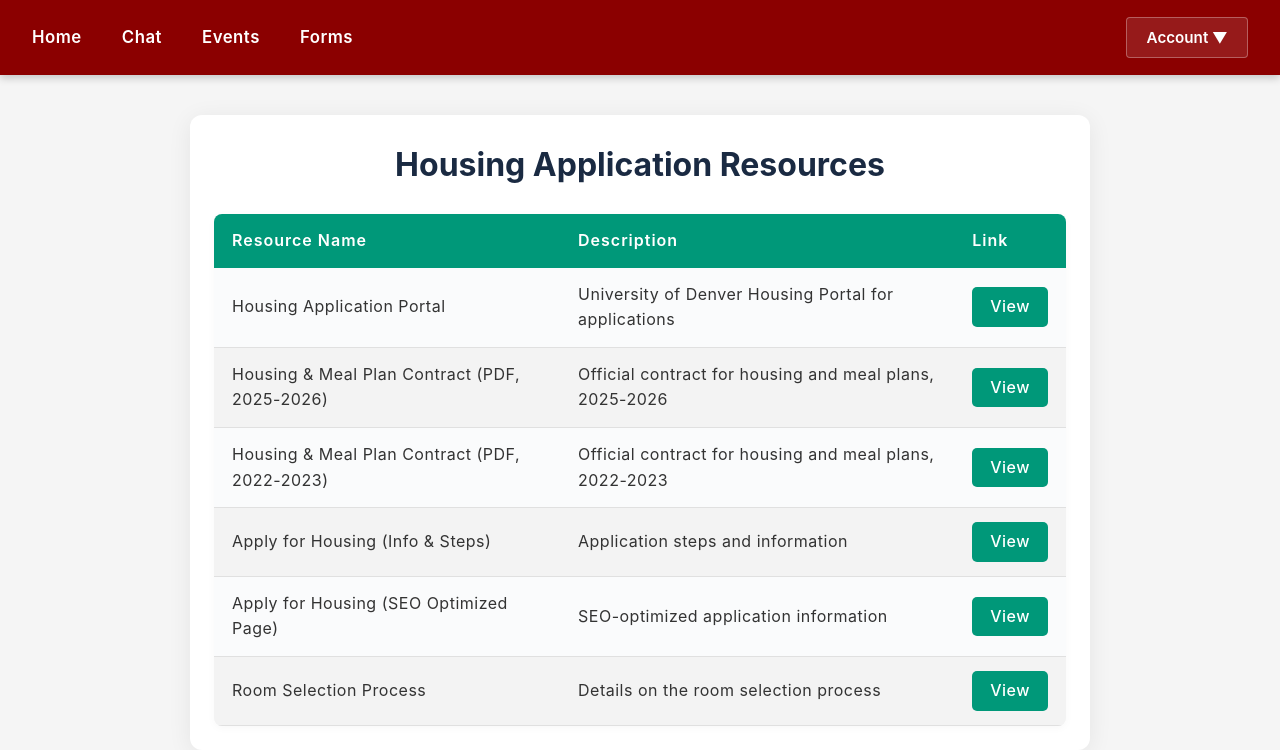
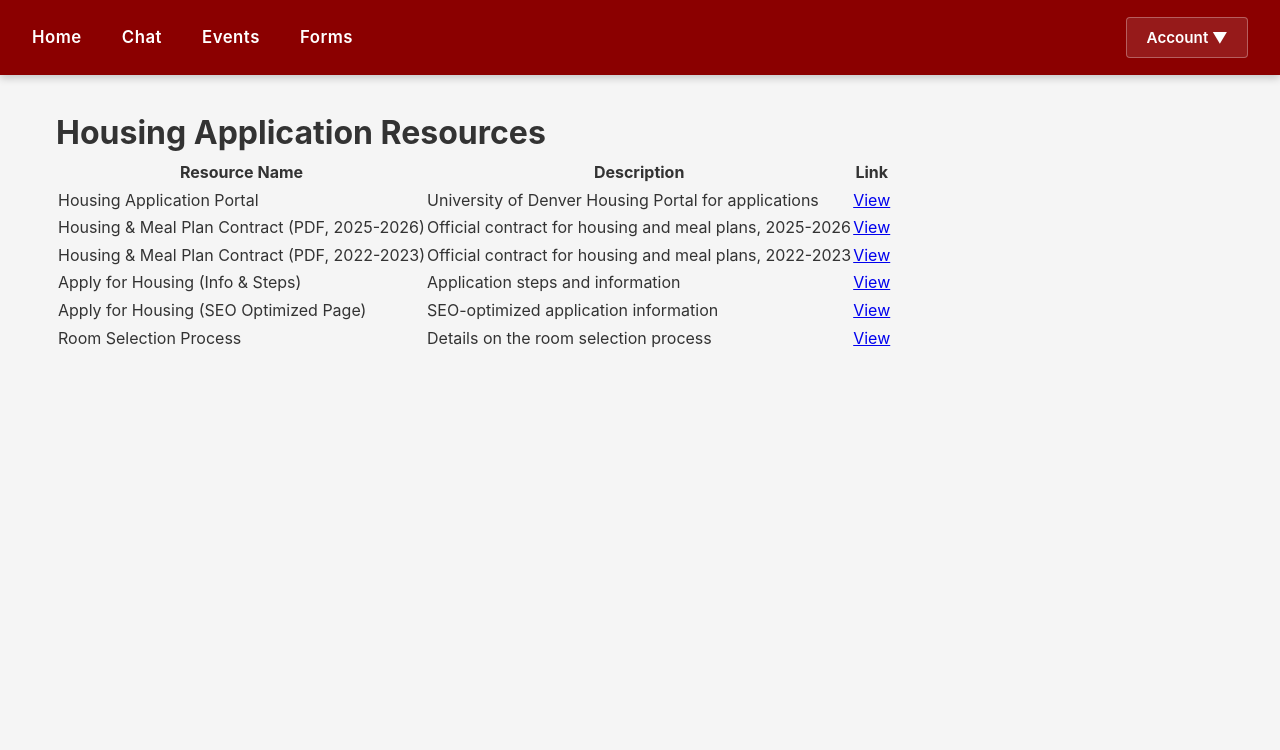
Before and after one commit to EnderPey/DUHackathon, a React (Create React App) app in the folder chat-frontend/: page /forms in a window 1280 px wide. Shown: the top 750 px of the page. Built offline with nearby package versions, Linux system fonts and the light colour scheme; no server answers.

Commit message:
canvas pal suxz lmao

```diff
--- a/chat-frontend/src/styles/Forms.module.css
+++ b/chat-frontend/src/styles/Forms.module.css
@@ -1,81 +1,297 @@
-.formsContainer {
-  max-width: 900px;
-  margin: 40px auto;
-  padding: 24px;
-  background: #fff;
-  border-radius: 12px;
-  box-shadow: 0 4px 24px rgba(0,0,0,0.07);
+.eventsPage {
+  display: flex;
+  flex-direction: column;
+  min-height: 100vh;
 }
 
-.formsTitle {
-  font-size: 2rem;
-  font-weight: 700;
-  margin-bottom: 24px;
-  color: #1a2a42;
+.mainContent {
+  flex: 1;
+  width: 100%;
+  padding: 0 2rem;
+}
+
+.contentWrapper {
+  display: grid;
+  grid-template-columns: 2fr 1fr;
+  gap: 2rem;
+  padding: 2rem 0;
+}
+
+.pageHeader {
+  text-align: center;
+  margin-bottom: 2rem;
+}
+
+.pageTitle {
+  color: #9D2235;
+  font-size: 2.5rem;
+}
+
+.addEventSection {
+  margin-bottom: 2rem;
+}
+
+.addEventButton {
+  background-color: #9D2235;
+  color: white;
+  padding: 0.6rem 1.2rem;
+  border: none;
+  border-radius: 5px;
+  cursor: pointer;
+  font-size: 1rem;
+  transition: background-color 0.3s;
+}
+
+.addEventButton.open {
+  background-color: #b53045;
+}
+
+.eventForm {
+  display: flex;
+  flex-direction: column;
+  gap: 1rem;
+  background: white;
+  padding: 2rem;
+  border-radius: 10px;
+  box-shadow: 0 2px 5px rgba(0,0,0,0.1);
+  margin-bottom: 2rem;
+}
+
+.eventForm input,
+.eventForm textarea {
+  padding: 0.8rem;
+  border: 1px solid #9D2235;
+  border-radius: 5px;
+  font-size: 1rem;
+  color: #9D2235;
+}
+
+.submitButton {
+  background-color: #9D2235;
+  color: white;
+  padding: 0.6rem 1.2rem;
+  border: none;
+  border-radius: 5px;
+  cursor: pointer;
+  font-size: 1rem;
+  align-self: flex-start;
+}
+
+.eventsList {
+  display: flex;
+  flex-direction: column;
+  gap: 1.5rem;
+}
+
+.eventCard {
+  background: white;
+  padding: 1.5rem;
+  border-radius: 10px;
+  box-shadow: 0 2px 5px rgba(0,0,0,0.1);
+}
+
+.eventDetails {
+  margin-bottom: 1rem;
+}
+
+.eventName {
+  font-size: 1.5rem;
+  color: #9D2235;
+  margin: 0;
+}
+
+.eventMeta {
+  display: flex;
+  gap: 1rem;
+  color: #9D2235;
+  margin: 0.5rem 0;
+}
+
+.eventDate,
+.eventLocation {
+  font-size: 0.9rem;
+}
+
+.eventDescription {
+  margin-top: 0.5rem;
+  font-size: 1rem;
+  color: #9D2235;
+}
+
+.eventActions {
+  margin-top: 1rem;
+}
+
+.signUpButton {
+  background-color: #9D2235;
+  color: white;
+  padding: 0.5rem 1rem;
+  border: none;
+  border-radius: 5px;
+  cursor: pointer;
+}
+
+.signedUpButton {
+  background-color: #b53045;
+  cursor: not-allowed;
+  padding: 0.5rem 1rem;
+  border: none;
+  border-radius: 5px;
+  color: white;
+}
+
+.signUpForm {
+  display: flex;
+  flex-direction: column;
+  gap: 0.75rem;
+  margin-top: 1rem;
+  background: #f9f9f9;
+  padding: 1rem;
+  border-radius: 8px;
+}
+
+.submitFormButton {
+  background-color: #9D2235;
+  color: white;
+  padding: 0.6rem 1.2rem;
+  border: none;
+  border-radius: 5px;
+  cursor: pointer;
+  font-size: 1rem;
+  align-self: flex-start;
+}
+
+.registeredEvents {
+  background: white;
+  padding: 2rem;
+  border-radius: 10px;
+  box-shadow: 0 2px 5px rgba(0,0,0,0.1);
+  height: fit-content;
+}
+
+.sidebarTitle {
+  font-size: 1.5rem;
+  color: #9D2235;
+  margin-bottom: 1rem;
+}
+
+.noEvents {
+  font-style: italic;
+  color: #b53045;
+}
+
+.registrationsList {
+  list-style: none;
+  padding: 0;
+  margin-top: 1rem;
+}
+
+.registrationItem {
+  padding: 1rem 0;
+  border-bottom: 1px solid #eee;
+}
+
+.registrationTitle {
+  font-size: 1.1rem;
+  margin: 0;
+  color: #9D2235;
+}
+
+.registrationDate {
+  font-size: 0.9rem;
+  color: #b53045;
+}
+
+@media (max-width: 768px) {
+  .contentWrapper {
+    grid-template-columns: 1fr;
+  }
+}
+
+.errorBanner {
+  background: #f8d7da;
+  color: #9D2235;
+  padding: 1rem;
+  margin: 1rem;
+  border-radius: 4px;
   text-align: center;
 }
 
-.formsTable {
-  width: 100%;
-  border-collapse: collapse;
-  font-size: 1rem;
-  background: #fafbfc;
-  border-radius: 8px;
-  overflow: hidden;
-  box-shadow: 0 2px 8px rgba(0,0,0,0.03);
+.loadingMessage {
+  text-align: center;
+  padding: 2rem;
+  color: #9D2235;
 }
 
-.formsTable thead tr {
-  background-color: #009879;
-  color: #ffffff;
-  text-align: left;
+.participantsSection {
+  margin-top: 1rem;
+  padding-top: 1rem;
+  border-top: 1px solid #eee;
 }
 
-.formsTable th, .formsTable td {
-  padding: 14px 18px;
-  letter-spacing: 0.5px;
+.participantsHeader {
+  display: flex;
+  justify-content: space-between;
+  margin-bottom: 0.5rem;
+  color: #9D2235;
 }
 
-.formsTable th {
-  font-weight: 600;
-  letter-spacing: 1px;
+.participantsGrid {
+  display: flex;
+  flex-wrap: wrap;
+  gap: 0.5rem;
 }
 
-.formsTable tbody tr {
-  border-bottom: 1px solid #e0e0e0;
-  transition: background 0.18s;
+.participantBadge {
+  background: #f0f2f5;
+  padding: 0.3rem 0.8rem;
+  border-radius: 15px;
+  font-size: 0.9rem;
+  color: #9D2235;
 }
 
-.formsTable tbody tr:nth-of-type(even) {
-  background-color: #f3f3f3;
+.noParticipants {
+  font-style: italic;
+  color: #b53045;
 }
 
-.formsTable tbody tr:hover {
-  background-color: #e6f7fa;
+.eventHeader {
+  display: flex;
+  align-items: center;
+  width: 100%;
 }
 
-.formsTable td {
-  text-align: left;
-  vertical-align: middle;
+.eventName {
+  font-size: 1.3rem;
+  font-weight: bold;
 }
 
-.linkButton {
-  display: inline-block;
-  padding: 7px 18px;
-  background: #009879;
-  color: #fff;
-  border-radius: 5px;
-  text-decoration: none;
-  font-weight: 500;
-  transition: background 0.18s, color 0.18s;
-  border: none;
+.deleteButton {
+  margin-left: auto;
+  background: #fff;
+  border: 2px solid #9D2235;
+  color: #9D2235;
+  font-size: 1rem;
+  font-weight: 600;
+  border-radius: 24px;
+  padding: 0.4rem 1.1rem;
   cursor: pointer;
-  font-size: 1rem;
+  box-shadow: 0 1px 4px rgba(157, 34, 53, 0.1);
+  transition: background 0.2s, color 0.2s, border-color 0.2s, transform 0.15s;
 }
 
-.linkButton:hover,
-.linkButton:focus {
-  background: #007e6c;
+.deleteButton:hover,
+.deleteButton:focus {
+  background: #f5cfcf;
   color: #fff;
-  text-decoration: underline;
+  border-color: #9D2235;
+  transform: scale(1.05);
+  outline: none;
 }
+
+.deleteButton:active {
+  background: #9D2235;
+  color: #fff;
+  border-color: #9D2235;
+  transform: scale(0.98);
+}
```
